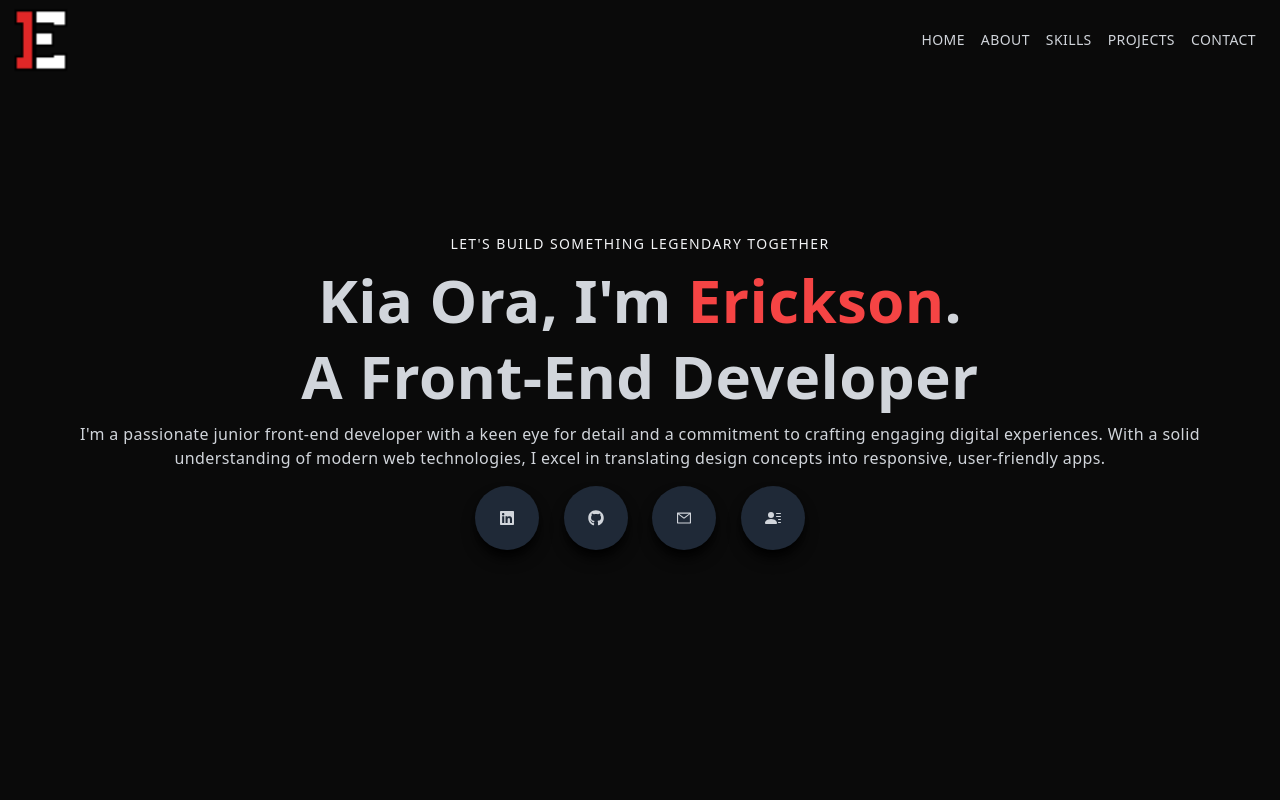
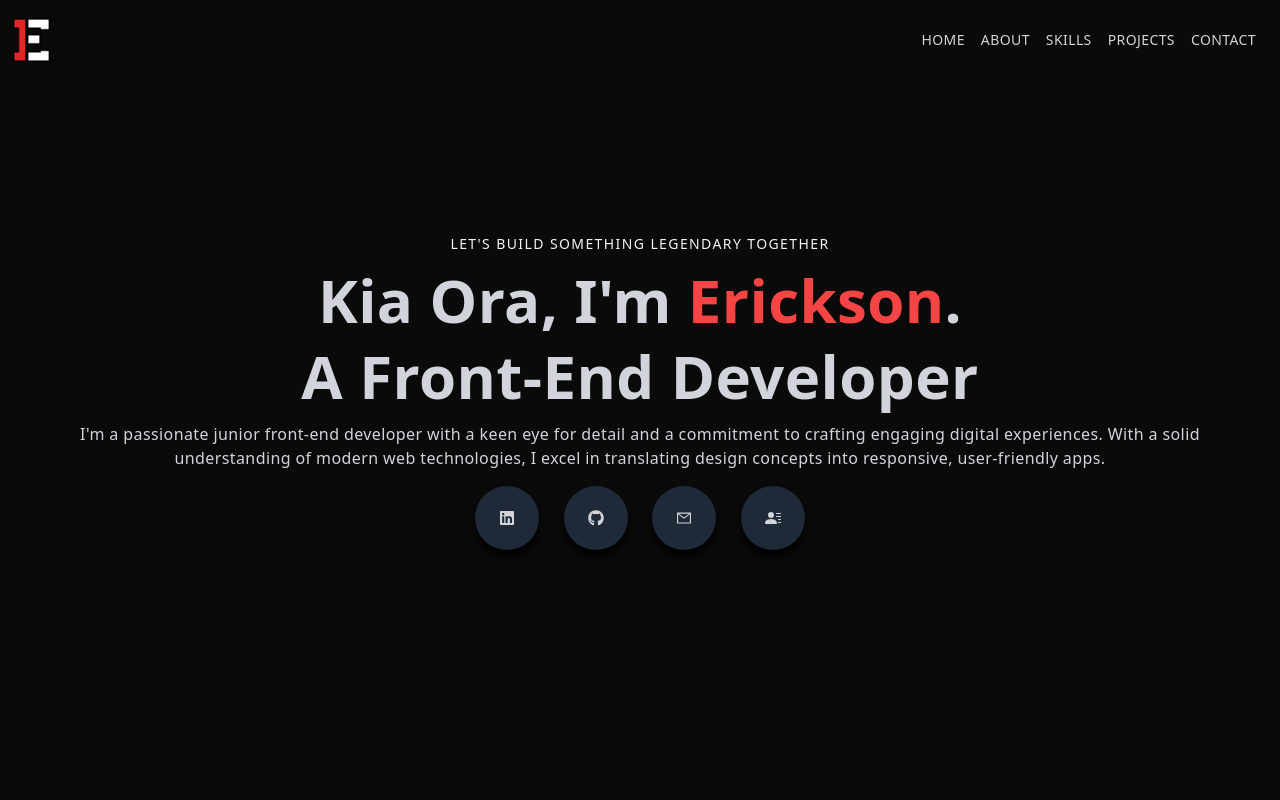
Before and after one commit to sonyerg/portfolio-nextjs-app, a Next.js app: page / in a window 1280 px wide. Shown: the top 800 px of the page. Built offline with nearby package versions, Linux system fonts and the light colour scheme.

Commit message:
changed width

```diff
--- a/components/Navbar.jsx
+++ b/components/Navbar.jsx
@@ -33,7 +33,7 @@ const Navbar = () => {
     >
       <div className="flex justify-between items-center w-full h-full px-2 2xl:px-16">
         <a href="#">
-          <Image src={navLogo} width={70} height={50} />
+          <Image src={navLogo} width={50} />
         </a>
         <div>
           <ul className="hidden md:flex space-x-4 pr-4 text-gray-300">
```
